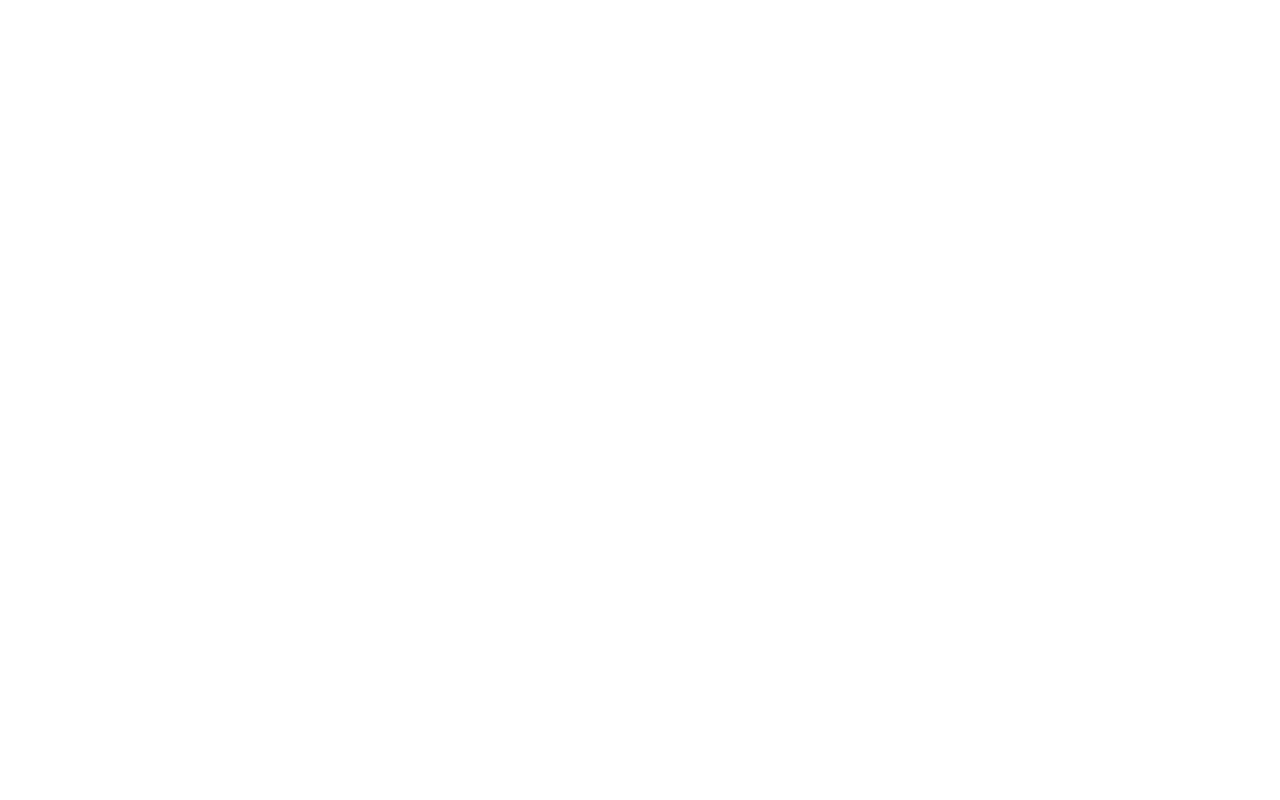
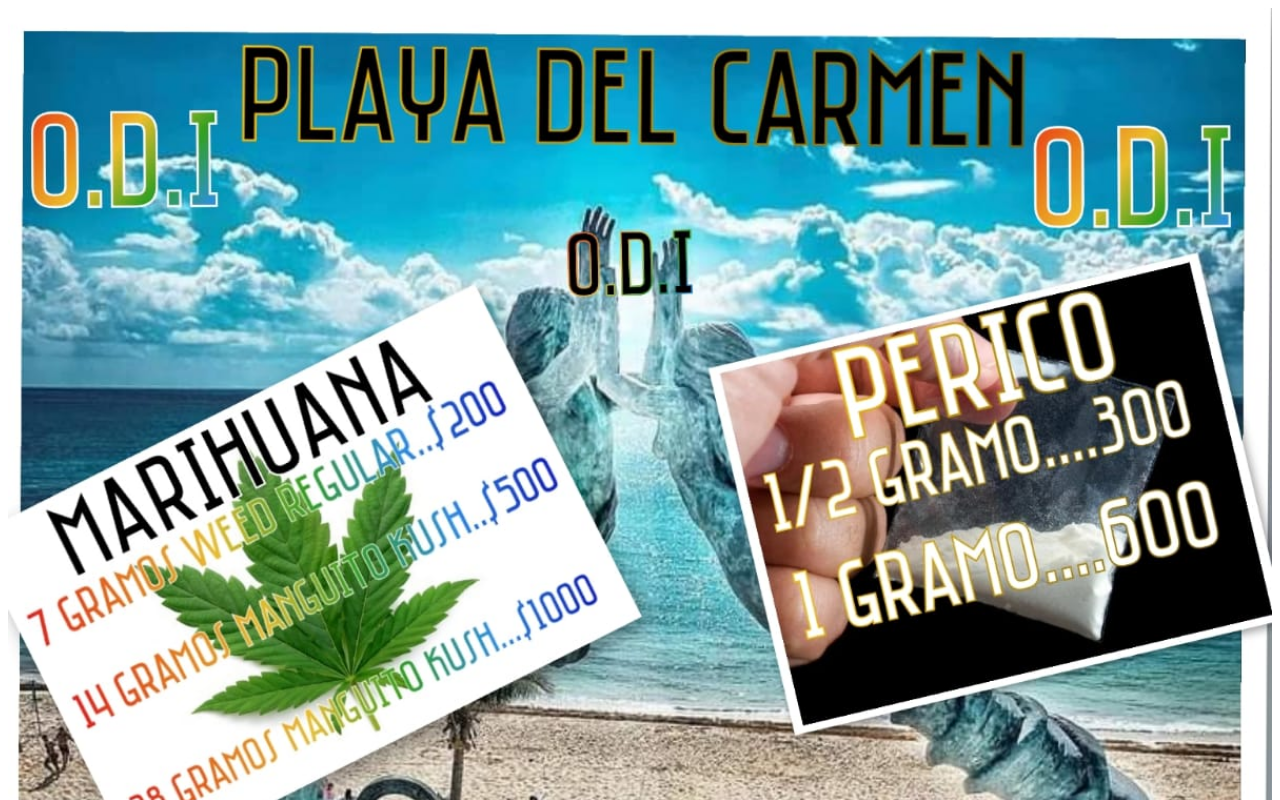
Before and after one commit to Swus1978/blog-del-mi-hermano, a plain HTML site: page index.html in a window 1280 px wide. Shown: the top 800 px of the page. Drawn offline with Linux system fonts and the light colour scheme.

Commit message:
updated html

```diff
--- a/index.html
+++ b/index.html
@@ -3,10 +3,10 @@
 <head>
     <meta charset="UTF-8">
     <meta name="viewport" content="width=device-width, initial-scale=1.0">
-    <title>Tu Farmacia Favorita</title>
+    <title>Document</title>
 </head>
 <body>
-    <img src="WhatsApp Image 2023-07-23 at 13.39.55.jpg" alt="" srcset="" width="100%">
+    <img src="image/WhatsApp Image 2023-07-23 at 13.39.55.jpg" alt="" srcset="" width="100%">
     <script src="https://static.elfsight.com/platform/platform.js" data-use-service-core defer></script>
     <div class="elfsight-app-0164b5b8-b61f-424e-b63a-ad54e00ba6ad"></div>
 </body>
```
